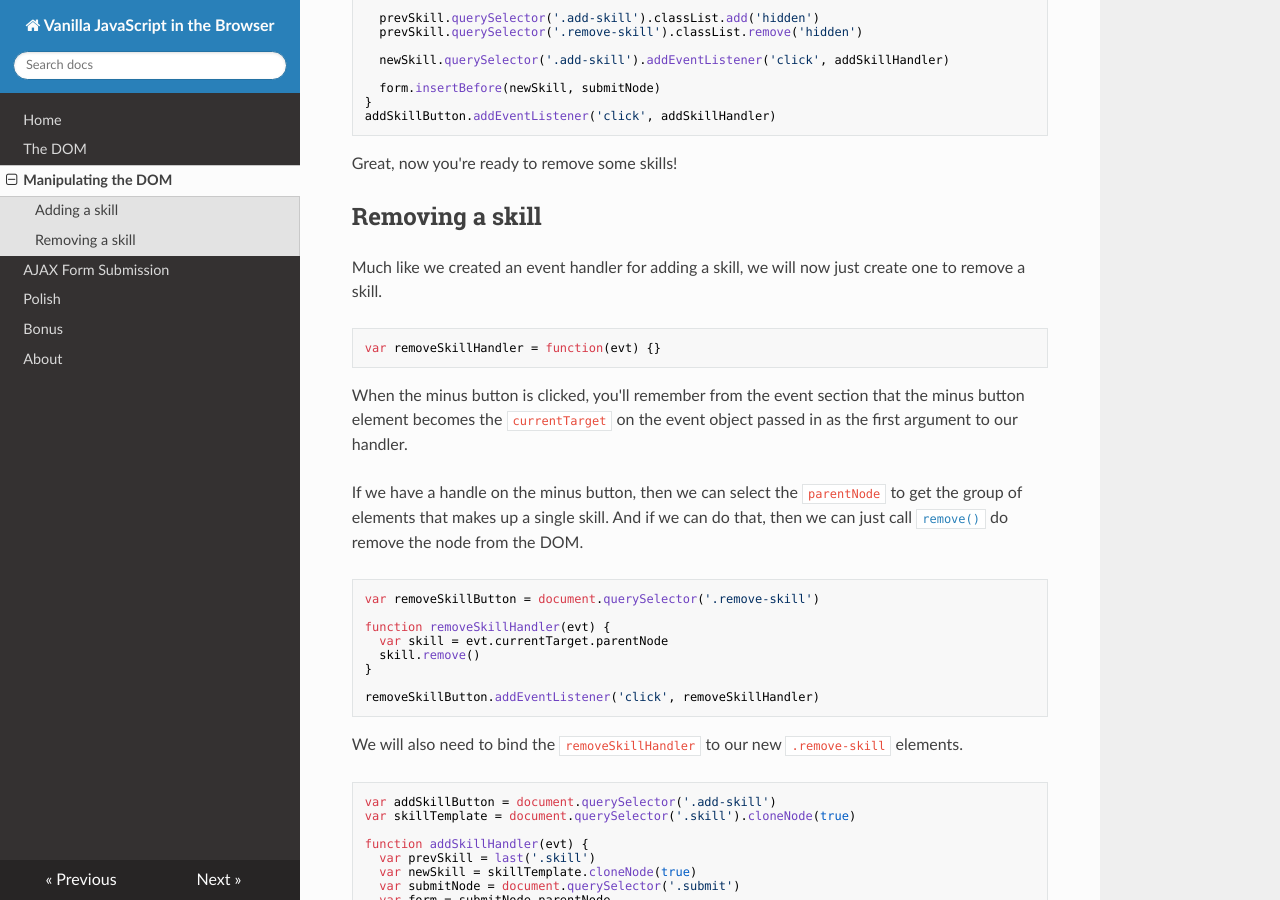
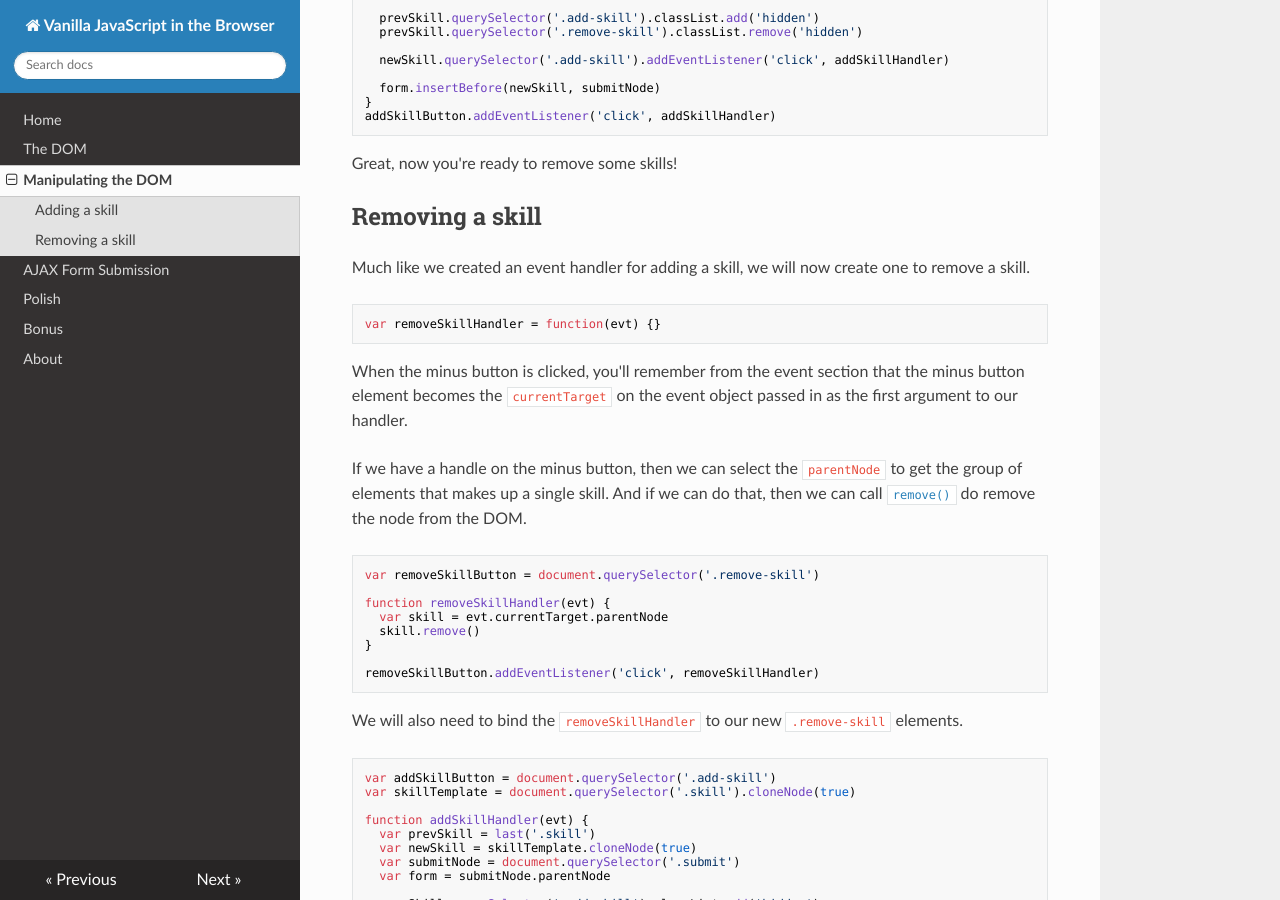
Before and after one commit to sandiegojs/vanilla-browser-docs, an MkDocs documentation site: the page built from docs/manipulate.md, in a window 1280 px wide and 900 px high, scrolled down 2863 px. Built offline with MkDocs 1.6.1, drawn with Linux system fonts in a browser that asks for light colours; nearby versions of some CDN libraries; old or Windows-style settings are respelled for this version of MkDocs.

Commit message:
Remove just's, simply's, etc.

````diff
--- a/docs/manipulate.md
+++ b/docs/manipulate.md
@@ -117,7 +117,7 @@ Great, now you're ready to remove some skills!
 
 ## Removing a skill
 
-Much like we created an event handler for adding a skill, we will now just create one to remove a skill.
+Much like we created an event handler for adding a skill, we will now create one to remove a skill.
 
 ```js
 var removeSkillHandler = function(evt) {}
@@ -125,7 +125,7 @@ var removeSkillHandler = function(evt) {}
 
 When the minus button is clicked, you'll remember from the event section that the minus button element becomes the `currentTarget` on the event object passed in as the first argument to our handler.
 
-If we have a handle on the minus button, then we can select the `parentNode` to get the group of elements that makes up a single skill. And if we can do that, then we can just call [`remove()`][remove-node] do remove the node from the DOM.
+If we have a handle on the minus button, then we can select the `parentNode` to get the group of elements that makes up a single skill. And if we can do that, then we can call [`remove()`][remove-node] do remove the node from the DOM.
 
 ```js
 var removeSkillButton = document.querySelector('.remove-skill')
````
Also changed, not shown: docs/dom.md (+3 -3 lines).
